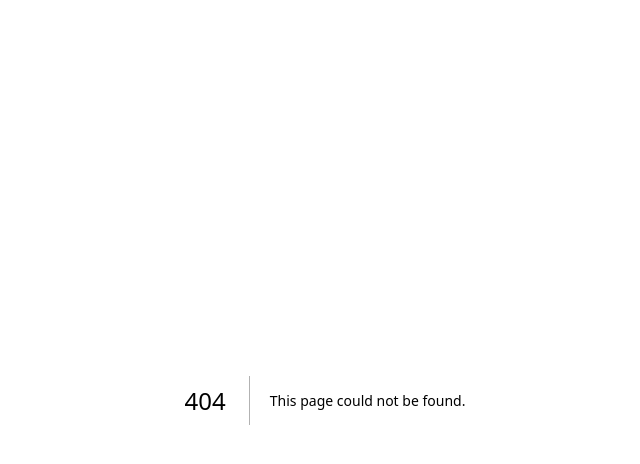
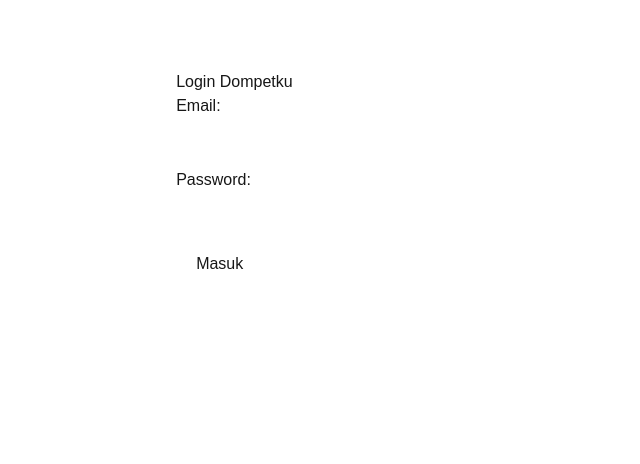
Before and after one commit to alfindevin/dompetkuapp, a Next.js app: page /login in a window 1280 px wide. Before the commit this address had no page. Shown: the top 464 px of the page, without its empty margins (315-955 px from the left). Built offline with nearby package versions, Linux system fonts and the light colour scheme.

Commit message:
Create page.tsx

```diff
--- /dev/null
+++ b/app/login/page.tsx
@@ -0,0 +1,59 @@
+'use client';
+import { useState } from 'react';
+import { supabase } from '@/lib/supabase'; // sesuaikan dengan lokasi file createClient Anda
+import { useRouter } from 'next/navigation';
+
+export default function LoginPage() {
+  const [email, setEmail] = useState('');
+  const [password, setPassword] = useState('');
+  const [loading, setLoading] = useState(false);
+  const router = useRouter();
+
+  const handleLogin = async (e: React.FormEvent) => {
+    e.preventDefault();
+    setLoading(true);
+
+    const { error } = await supabase.auth.signInWithPassword({
+      email,
+      password,
+    });
+
+    if (error) {
+      alert('Gagal login: ' + error.message);
+    } else {
+      router.push('/'); // Lempar ke halaman utama setelah berhasil login
+    }
+    setLoading(false);
+  };
+
+  return (
+    <div style={{ maxWidth: 400, margin: '50px auto', padding: 20 }}>
+      <h2>Login Dompetku</h2>
+      <form onSubmit={handleLogin}>
+        <div style={{ marginBottom: 10 }}>
+          <label>Email:</label>
+          <input
+            type="email"
+            value={email}
+            onChange={(e) => setEmail(e.target.value)}
+            required
+            style={{ width: '100%', padding: 8 }}
+          />
+        </div>
+        <div style={{ marginBottom: 10 }}>
+          <label>Password:</label>
+          <input
+            type="password"
+            value={password}
+            onChange={(e) => setPassword(e.target.value)}
+            required
+            style={{ width: '100%', padding: 8 }}
+          />
+        </div>
+        <button type="submit" disabled={loading} style={{ padding: '10px 20px' }}>
+          {loading ? 'Memproses...' : 'Masuk'}
+        </button>
+      </form>
+    </div>
+  );
+}
```
